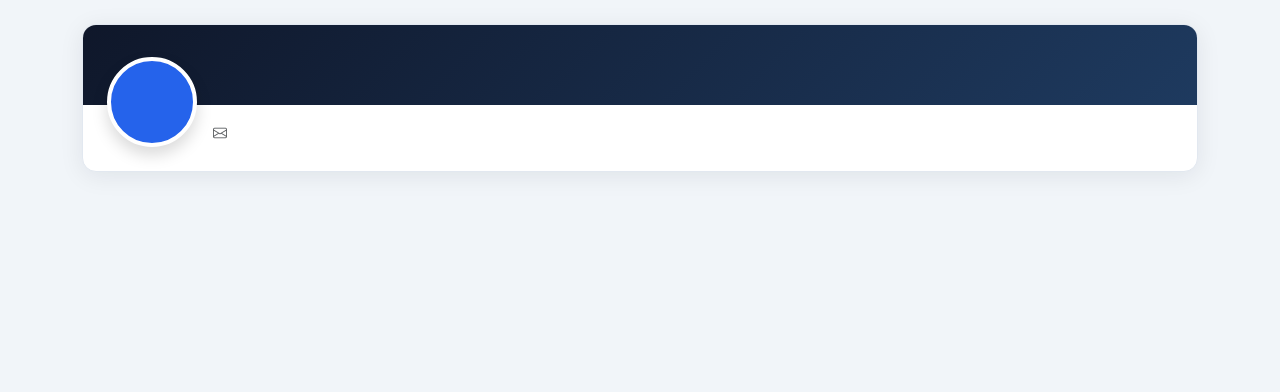
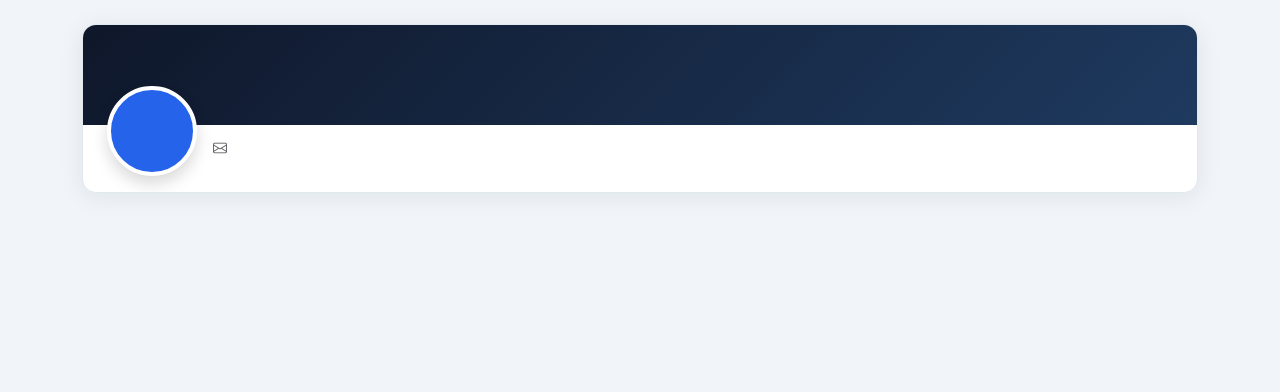
Before and after one commit to CodeQ-AI/Rental_Service, a Django app: template templates/accounts/profile.html in a window 1280 px wide. Shown: the part 65-457 px from the top of the page. Run offline with Django 4.2, Linux system fonts and the light colour scheme; the template is opened without the code that fills it, so the values that code supplies are empty; some web fonts are replaced.

Commit message:
заново изменил шапку профиля потому что аватар залезал на темную полосу

```diff
--- a/templates/accounts/profile.html
+++ b/templates/accounts/profile.html
@@ -6,12 +6,11 @@
 
  <!-- Шапка профиля -->
 <div class="card mb-4 overflow-hidden">
-  <div style="height:80px;background:linear-gradient(135deg,#0f172a,#1e3a5f);"></div>
-  <div class="card-body px-4 pb-4 pt-0">
-    <div class="d-flex flex-wrap align-items-end justify-content-between gap-3"
-         style="margin-top:-48px;">
-
-      <div class="d-flex align-items-end gap-3">
+  <div style="height:100px;background:linear-gradient(135deg,#0f172a,#1e3a5f);"></div>
+  <div class="card-body px-4 py-3">
+    <div class="d-flex flex-wrap align-items-center justify-content-between gap-3"
+         style="margin-top:-55px;">
+      <div class="d-flex align-items-center gap-3">
         {% if profile_user.avatar %}
           <img src="{{ profile_user.avatar.url }}"
                class="rounded-circle border border-4 border-white shadow flex-shrink-0"
@@ -25,7 +24,8 @@
             </span>
           </div>
         {% endif %}
-        <div class="pb-1">
+
+        <div style="margin-top:30px;">
           <h4 class="fw-700 mb-1">{{ profile_user.get_full_name }}</h4>
           <p class="text-muted small mb-0">
             <i class="bi bi-envelope me-1"></i>{{ profile_user.email }}
@@ -38,7 +38,7 @@
       </div>
 
       {% if is_owner %}
-      <div class="d-flex flex-wrap gap-2 pb-1">
+      <div class="d-flex flex-wrap gap-2" style="margin-top:30px;">
         <a href="{% url 'accounts:profile_edit' pk=profile_user.pk %}"
            class="btn btn-outline-primary btn-sm">
           <i class="bi bi-pencil me-1"></i>Редактировать
@@ -49,7 +49,6 @@
         </a>
       </div>
       {% endif %}
-
     </div>
   </div>
 </div>
```
